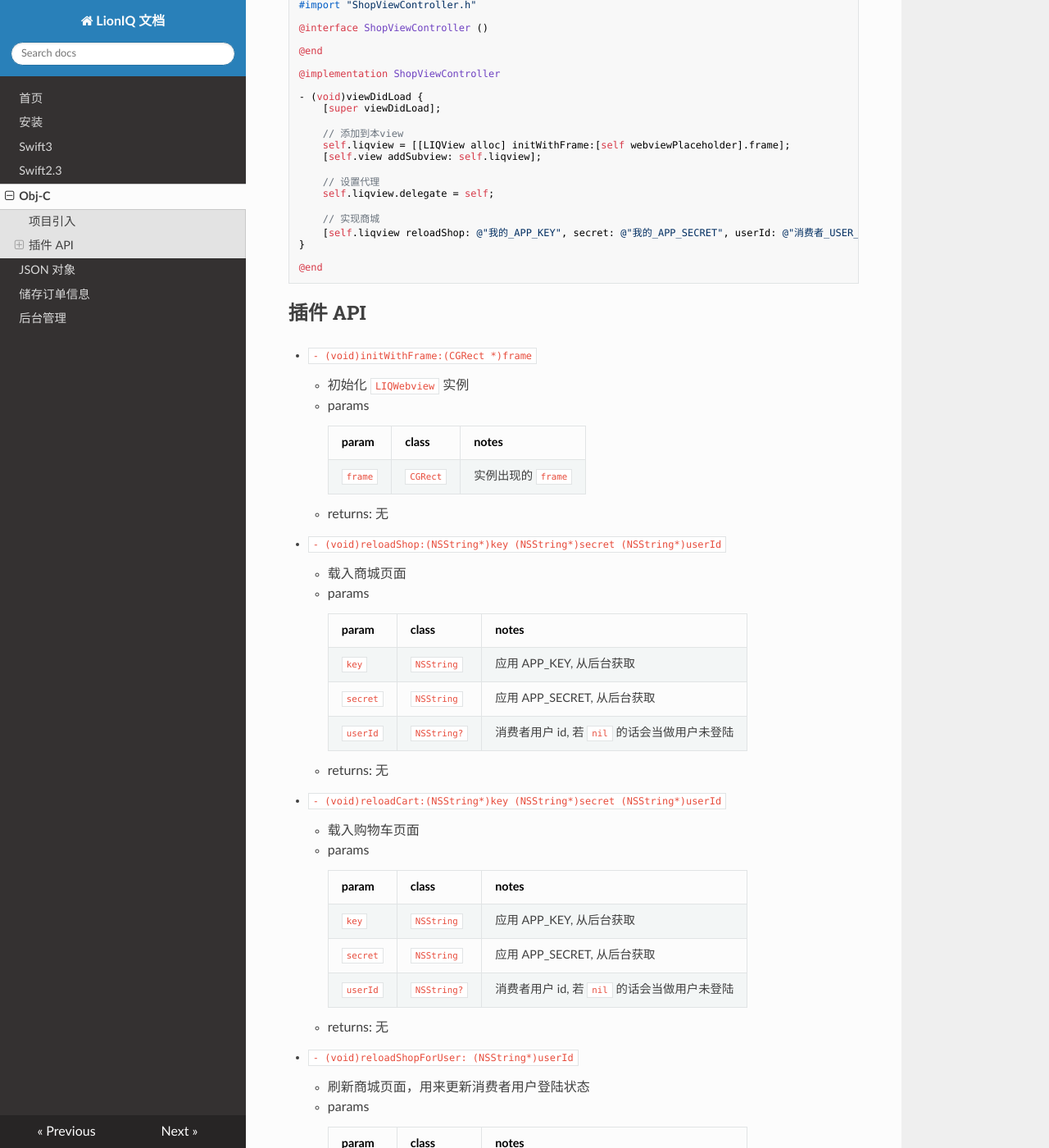
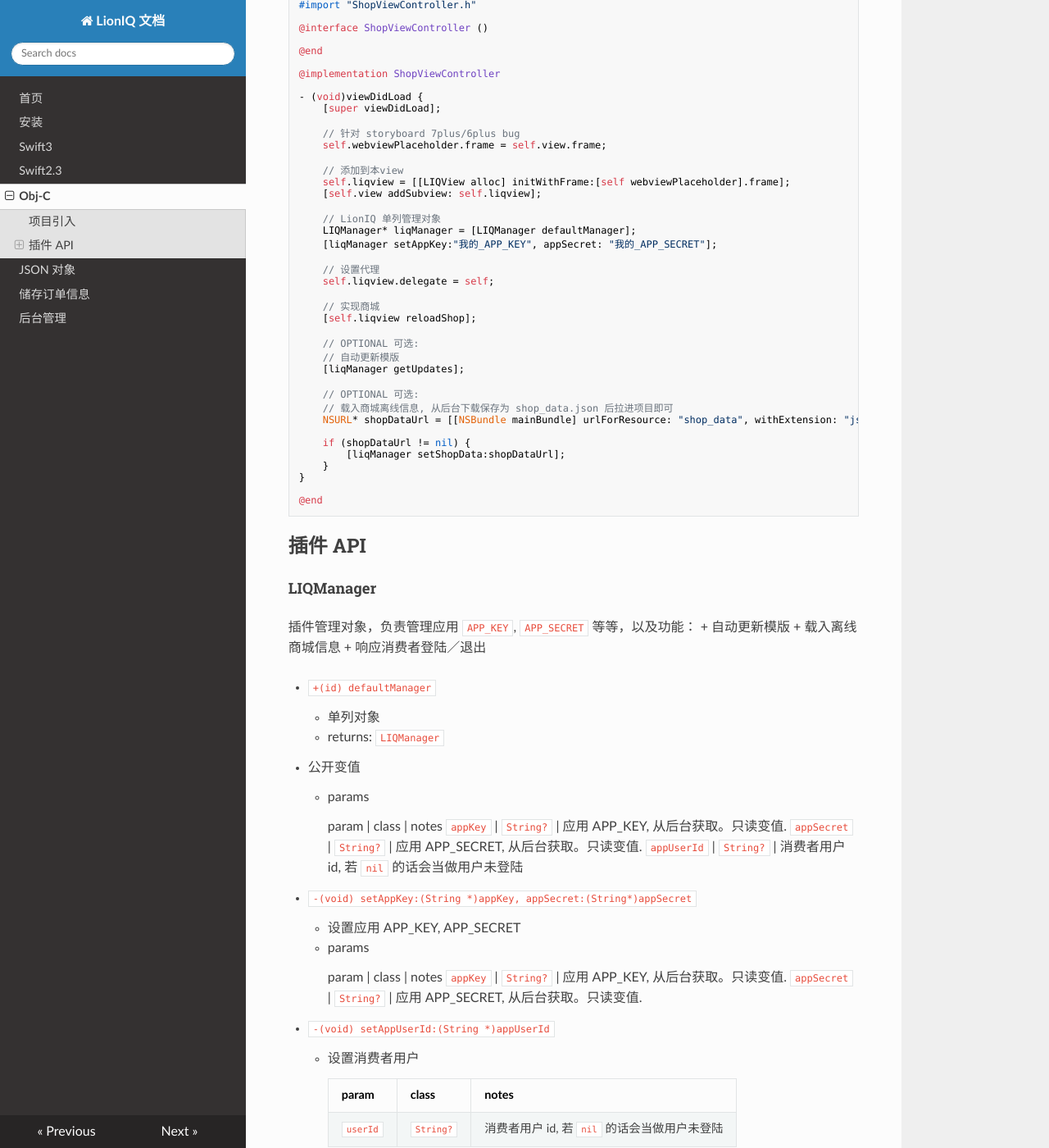
Before and after one commit to lioniq/docs.lioniq.com, an MkDocs documentation site: the page built from docs/objc_api.md, in a window 1280 px wide and 1400 px high, scrolled down 307 px. Shown: the whole window at 82% size. Built offline with MkDocs 1.6.1, drawn with Linux system fonts in a browser that asks for light colours; nearby versions of some CDN libraries; old or Windows-style settings are respelled for this version of MkDocs; some of the changed text lies outside the part shown.

Commit message:
updated for dev v0.3

`````diff
--- a/docs/objc_api.md
+++ b/docs/objc_api.md
@@ -17,21 +17,89 @@
 - (void)viewDidLoad {
     [super viewDidLoad];
 
+    // 针对 storyboard 7plus/6plus bug
+    self.webviewPlaceholder.frame = self.view.frame;
+
     // 添加到本view
     self.liqview = [[LIQView alloc] initWithFrame:[self webviewPlaceholder].frame];
     [self.view addSubview: self.liqview];
+
+    // LionIQ 单列管理对象
+    LIQManager* liqManager = [LIQManager defaultManager];
+    [liqManager setAppKey:"我的_APP_KEY", appSecret: "我的_APP_SECRET"];
 
     // 设置代理
     self.liqview.delegate = self;
 
     // 实现商城
-    [self.liqview reloadShop: @"我的_APP_KEY", secret: @"我的_APP_SECRET", userId: @"消费者_USER_ID"];
+    [self.liqview reloadShop];
+
+    // OPTIONAL 可选:
+    // 自动更新模版
+    [liqManager getUpdates];
+
+    // OPTIONAL 可选:
+    // 载入商城离线信息, 从后台下载保存为 shop_data.json 后拉进项目即可
+    NSURL* shopDataUrl = [[NSBundle mainBundle] urlForResource: "shop_data", withExtension: "json"];
+
+    if (shopDataUrl != nil) {
+        [liqManager setShopData:shopDataUrl];
+    }
 }
 
 @end
 ````
 
 ## 插件 API
+
+#### LIQManager
+
+插件管理对象，负责管理应用 `APP_KEY`, `APP_SECRET` 等等，以及功能：
+    + 自动更新模版
+    + 载入离线商城信息
+    + 响应消费者登陆／退出
+
+- `+(id) defaultManager`
+    + 单列对象
+    + returns: `LIQManager`
+
+- 公开变值
+    + params
+
+        param | class | notes
+        `appKey` | `String?` | 应用 APP_KEY, 从后台获取。只读变值.
+        `appSecret` | `String?` | 应用 APP_SECRET, 从后台获取。只读变值.
+        `appUserId` | `String?` | 消费者用户 id, 若 `nil` 的话会当做用户未登陆
+
+- `-(void) setAppKey:(String *)appKey, appSecret:(String*)appSecret`
+    + 设置应用 APP_KEY, APP_SECRET
+    + params
+
+        param | class | notes
+        `appKey` | `String?` | 应用 APP_KEY, 从后台获取。只读变值.
+        `appSecret` | `String?` | 应用 APP_SECRET, 从后台获取。只读变值.
+
+- `-(void) setAppUserId:(String *)appUserId`
+    + 设置消费者用户
+
+        param | class | notes
+        ------|-------|--------
+        `userId` | `String?` | 消费者用户 id, 若 `nil` 的话会当做用户未登陆
+
+- `-(void) setShopData:(NSURL *) shopDataURL`
+    + 设置商城首页信息，JSON 档案读取。 从后台下载。
+    + params;
+
+        param | class | notes
+        ------|-------|-------
+        `shopDataURL` | `NSURL` | JSON 档案的 `NSURL` 路径
+
+- `-(void) getUpdates`
+    + 查询、下载、更新模版。会向服务器查看有没有新版本更新，若有的话会自行下载到项目沙盒，并且更新插件模版。
+
+#### LIQView
+
+插件显示器，用来显示商城及购物车
 
 - `- (void)initWithFrame:(CGRect *)frame`
     + 初始化 `LIQWebview` 实例
@@ -43,52 +111,23 @@
 
     + returns: 无
 
-- `- (void)reloadShop:(NSString*)key (NSString*)secret (NSString*)userId`
+- `- (void)reloadShop`
     + 载入商城页面
-    + params
-
-        param | class | notes
-        ------|-------|--------
-        `key` | `NSString` | 应用 APP_KEY, 从后台获取
-        `secret` | `NSString` | 应用 APP_SECRET, 从后台获取
-        `userId` | `NSString?` | 消费者用户 id, 若 `nil` 的话会当做用户未登陆
-
+    + params: 无
     + returns: 无
 
 
-- `- (void)reloadCart:(NSString*)key (NSString*)secret (NSString*)userId`
+- `- (void)reloadCart`
     + 载入购物车页面
-    + params
-
-        param | class | notes
-        ------|-------|--------
-        `key` | `NSString` | 应用 APP_KEY, 从后台获取
-        `secret` | `NSString` | 应用 APP_SECRET, 从后台获取
-        `userId` | `NSString?` | 消费者用户 id, 若 `nil` 的话会当做用户未登陆
-
+    + params: 无
     + returns: 无
 
-- `- (void)reloadShopForUser: (NSString*)userId`
+- `- (void)reloadShopUser`
     + 刷新商城页面，用来更新消费者用户登陆状态
-    + params
-
-        param | class | notes
-        ------|-------|-------
-        `userId` | `NSString?` | 消费者用户 id, 若 `nil` 的话会当做用户未登陆
-
+    + params: 无
     + returns: 无
 
-- `- (void)reloadCartForUser:(NSString*)userId`
-    + 刷新购物车页面，用来更新消费者用户登陆状态
-    + params
-
-        param | class | notes
-        ------|--------|--------
-        `userId` | `NSString?` | 消费者用户 id, 若 `nil` 的话会当做用户未登陆
-
-    + returns: 无
-
-#### 代理方式
+#### LIQViewDelegate 代理方式
 
 所有插件事件通过 `LIQWebviewDelegate` 代理方式监听：
 
`````
Also changed, not shown: docs/dashboard.md (+12 -1 lines), docs/swift_2.3_api.md (+76 -40 lines), docs/swift_3_api.md (+73 -37 lines), docs/img/dashboard/reset_key_secret.png (deleted), docs/img/dashboard/shop_info.png (added).
